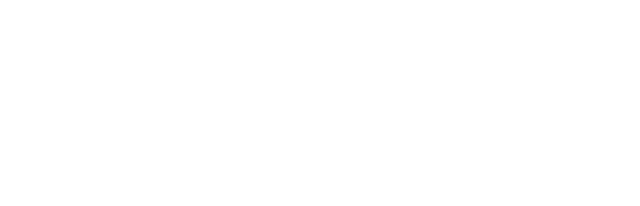
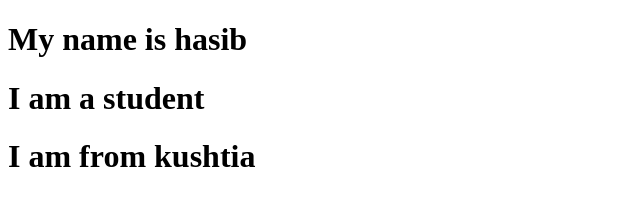
Before and after one commit to hasibprangon/first-repo-of-hasib, a plain HTML site: page index.html in a window 1280 px wide. Shown: the whole page, without its empty margins (0-640 px from the left). Drawn offline with Linux system fonts and the light colour scheme.

Commit message:
add heading

```diff
--- a/index.html
+++ b/index.html
@@ -7,6 +7,8 @@
     <title>first-repo-of-hasib</title>
 </head>
 <body>
-
+    <h1>My name is hasib</h1>
+    <h1>I am a student</h1>
+    <h1>I am from kushtia</h1>
 </body>
 </html>
```
